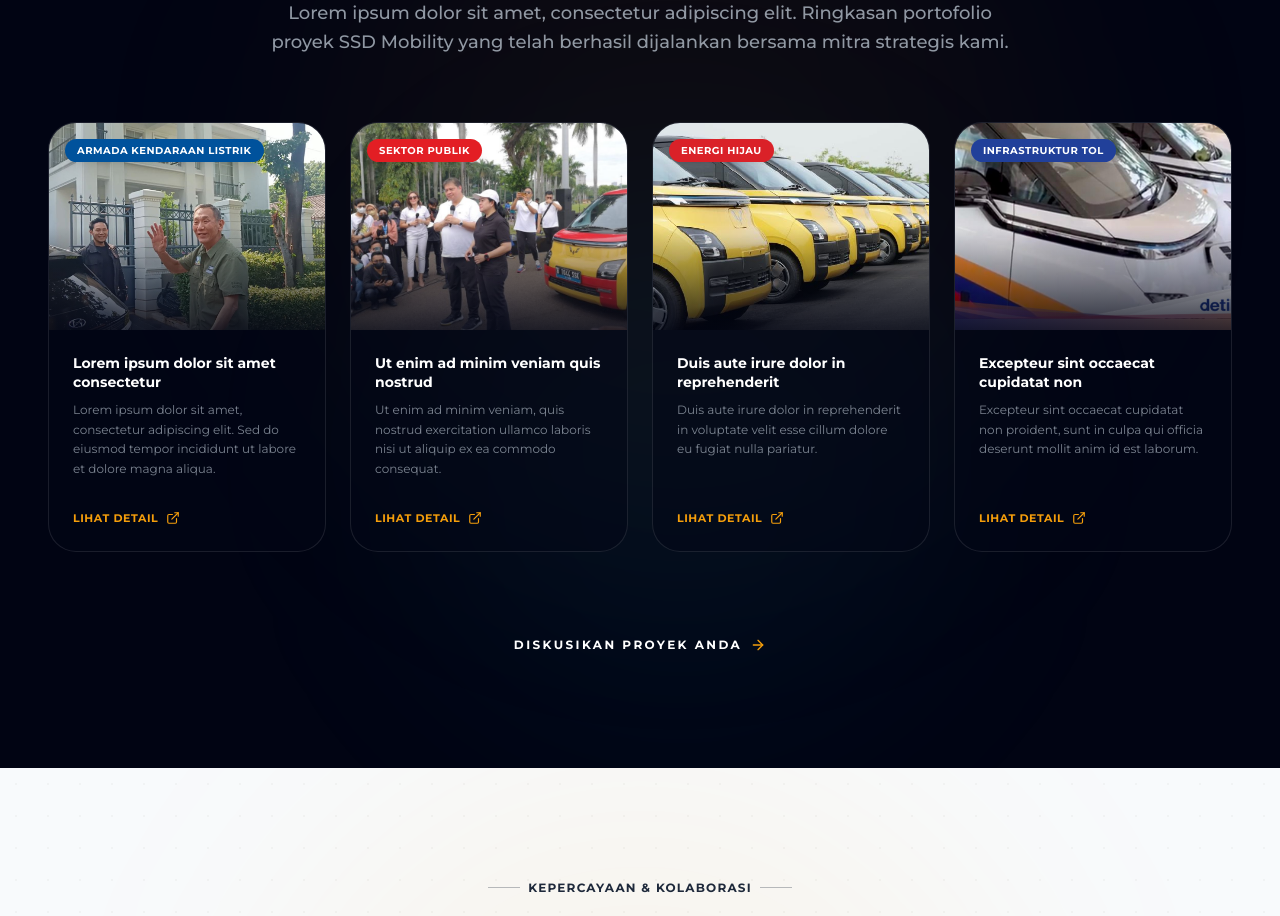
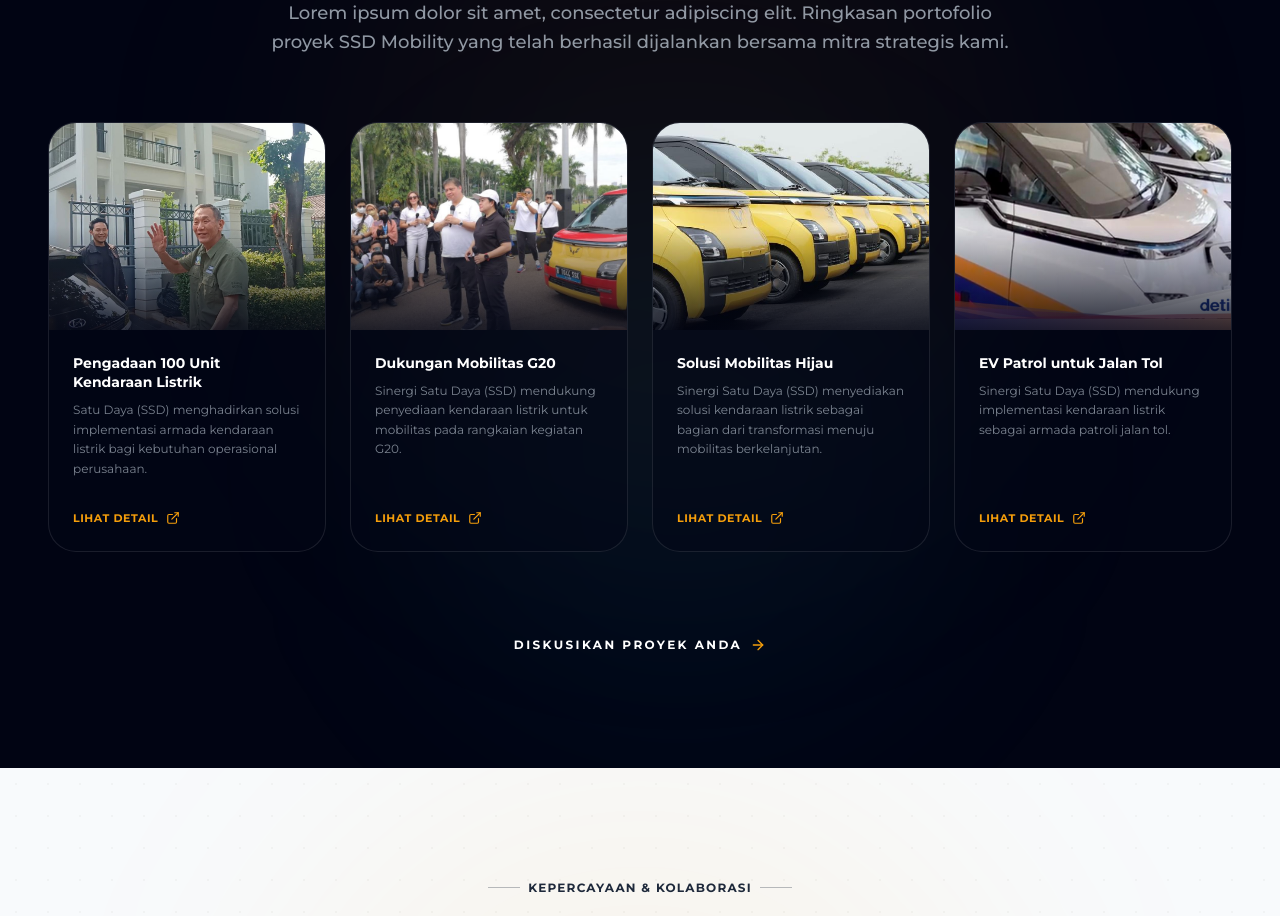
Before and after one commit to edo6661/Sinergi-Satu-Daya, a React (Vite) app: page / in a window 1280 px wide. Shown: the part 5660-6576 px from the top of the page. Built offline with nearby package versions, Linux system fonts and the light colour scheme.

Commit message:
chore: portfolio content

```diff
--- a/src/components/sections/ProjectSuccessSection.tsx
+++ b/src/components/sections/ProjectSuccessSection.tsx
@@ -75,12 +75,7 @@ export const ProjectSuccessSection: React.FC<ProjectSuccessSectionProps> = ({
                   loading="lazy"
                 />
                 <div className="absolute inset-0 bg-gradient-to-t from-surface-darkest/80 via-transparent to-transparent" />
-                <div
-                  className="absolute top-4 left-4 px-3 py-1 rounded-full text-[10px] font-black uppercase tracking-wider text-white shadow-lg"
-                  style={{ backgroundColor: project.categoryColor }}
-                >
-                  {project.category}
-                </div>
+
               </div>
 
               <div className="flex flex-col flex-grow p-6 gap-2">
--- a/src/data/copy/projectSuccess.ts
+++ b/src/data/copy/projectSuccess.ts
@@ -1,6 +1,5 @@
 export interface ProjectSuccessItem {
   id: string;
-  category: string;
   categoryColor: string;
   title: string;
   excerpt: string;
@@ -19,41 +18,37 @@ export const projectSuccessCopy = {
     projects: [
       {
         id: "ps1",
-        category: "Armada Kendaraan Listrik",
         categoryColor: "#00529C",
-        title: "Lorem ipsum dolor sit amet consectetur",
+        title: "Pengadaan 100 Unit Kendaraan Listrik",
         excerpt:
-          "Lorem ipsum dolor sit amet, consectetur adipiscing elit. Sed do eiusmod tempor incididunt ut labore et dolore magna aliqua.",
+          "Satu Daya (SSD) menghadirkan solusi implementasi armada kendaraan listrik bagi kebutuhan operasional perusahaan.",
         url: "https://otomotif.kompas.com/read/2024/07/24/180100715/jusuf-hamka-borong-100-unit-mobil-listrik-wuling-di-giias-2024",
         image: "/media-highlights/kompas.jpg",
       },
       {
         id: "ps2",
-        category: "Sektor Publik",
         categoryColor: "#E31E24",
-        title: "Ut enim ad minim veniam quis nostrud",
+        title: "Dukungan Mobilitas G20",
         excerpt:
-          "Ut enim ad minim veniam, quis nostrud exercitation ullamco laboris nisi ut aliquip ex ea commodo consequat.",
+          "Sinergi Satu Daya (SSD) mendukung penyediaan kendaraan listrik untuk mobilitas pada rangkaian kegiatan G20.",
         url: "https://www.suara.com/otomotif/2022/10/08/205527/wuling-air-ev-bertuliskan-g24-membawa-airlangga-hartarto-dan-puan-maharani-promosi-energi-hijau",
         image: "/media-highlights/suara.jpg",
       },
       {
         id: "ps3",
-        category: "Energi Hijau",
         categoryColor: "#DA2128",
-        title: "Duis aute irure dolor in reprehenderit",
+        title: "Solusi Mobilitas Hijau",
         excerpt:
-          "Duis aute irure dolor in reprehenderit in voluptate velit esse cillum dolore eu fugiat nulla pariatur.",
+          "Sinergi Satu Daya (SSD) menyediakan solusi kendaraan listrik sebagai bagian dari transformasi menuju mobilitas berkelanjutan.",
         url: "https://www.tempo.co/arsip/sebanyak-37-mobil-listrik-wuling-air-ev-diberikan-ke-seluruh-ketua-dpd-golkar-269569",
         image: "/media-highlights/tempo.jpg",
       },
       {
         id: "ps4",
-        category: "Infrastruktur Tol",
         categoryColor: "#21409A",
-        title: "Excepteur sint occaecat cupidatat non",
+        title: "EV Patrol untuk Jalan Tol",
         excerpt:
-          "Excepteur sint occaecat cupidatat non proident, sunt in culpa qui officia deserunt mollit anim id est laborum.",
+          "Sinergi Satu Daya (SSD) mendukung implementasi kendaraan listrik sebagai armada patroli jalan tol.",
         url: "https://oto.detik.com/mobil/d-6362433/penampakan-wuling-air-ev-yang-diborong-jusuf-hamka-untuk-mobil-patroli-tol",
         image: "/media-highlights/detik.jpg",
       },
@@ -61,7 +56,7 @@ export const projectSuccessCopy = {
   },
   en: {
     tagline: "Proven Track Record",
-    heading: "Portofolios",
+    heading: "Portfolio",
     description:
       "Lorem ipsum dolor sit amet, consectetur adipiscing elit. A snapshot of SSD Mobility's project portfolio, successfully delivered alongside our strategic partners.",
     readMore: "View Details",
@@ -69,41 +64,37 @@ export const projectSuccessCopy = {
     projects: [
       {
         id: "ps1",
-        category: "EV Fleet",
         categoryColor: "#00529C",
-        title: "Lorem ipsum dolor sit amet consectetur",
+        title: "Procurement of 100 Electric Vehicles",
         excerpt:
-          "Lorem ipsum dolor sit amet, consectetur adipiscing elit. Sed do eiusmod tempor incididunt ut labore et dolore magna aliqua.",
+          "Satu Daya (SSD) delivers electric vehicle fleet implementation solutions for corporate operational needs.",
         url: "https://otomotif.kompas.com/read/2024/07/24/180100715/jusuf-hamka-borong-100-unit-mobil-listrik-wuling-di-giias-2024",
         image: "/media-highlights/kompas.jpg",
       },
       {
         id: "ps2",
-        category: "Public Sector",
         categoryColor: "#E31E24",
-        title: "Ut enim ad minim veniam quis nostrud",
+        title: "G20 Mobility Support",
         excerpt:
-          "Ut enim ad minim veniam, quis nostrud exercitation ullamco laboris nisi ut aliquip ex ea commodo consequat.",
+          "Sinergi Satu Daya (SSD) supported the provision of electric vehicles for mobility throughout the G20 events.",
         url: "https://www.suara.com/otomotif/2022/10/08/205527/wuling-air-ev-bertuliskan-g24-membawa-airlangga-hartarto-dan-puan-maharani-promosi-energi-hijau",
         image: "/media-highlights/suara.jpg",
       },
       {
         id: "ps3",
-        category: "Green Energy",
         categoryColor: "#DA2128",
-        title: "Duis aute irure dolor in reprehenderit",
+        title: "Green Mobility Solutions",
         excerpt:
-          "Duis aute irure dolor in reprehenderit in voluptate velit esse cillum dolore eu fugiat nulla pariatur.",
+          "Sinergi Satu Daya (SSD) provides electric vehicle solutions as part of the transition toward sustainable mobility.",
         url: "https://www.tempo.co/arsip/sebanyak-37-mobil-listrik-wuling-air-ev-diberikan-ke-seluruh-ketua-dpd-golkar-269569",
         image: "/media-highlights/tempo.jpg",
       },
       {
         id: "ps4",
-        category: "Toll Infrastructure",
         categoryColor: "#21409A",
-        title: "Excepteur sint occaecat cupidatat non",
+        title: "EV Patrol for Toll Roads",
         excerpt:
-          "Excepteur sint occaecat cupidatat non proident, sunt in culpa qui officia deserunt mollit anim id est laborum.",
+          "Sinergi Satu Daya (SSD) supported the deployment of electric vehicles as a toll road patrol fleet.",
         url: "https://oto.detik.com/mobil/d-6362433/penampakan-wuling-air-ev-yang-diborong-jusuf-hamka-untuk-mobil-patroli-tol",
         image: "/media-highlights/detik.jpg",
       },
```
